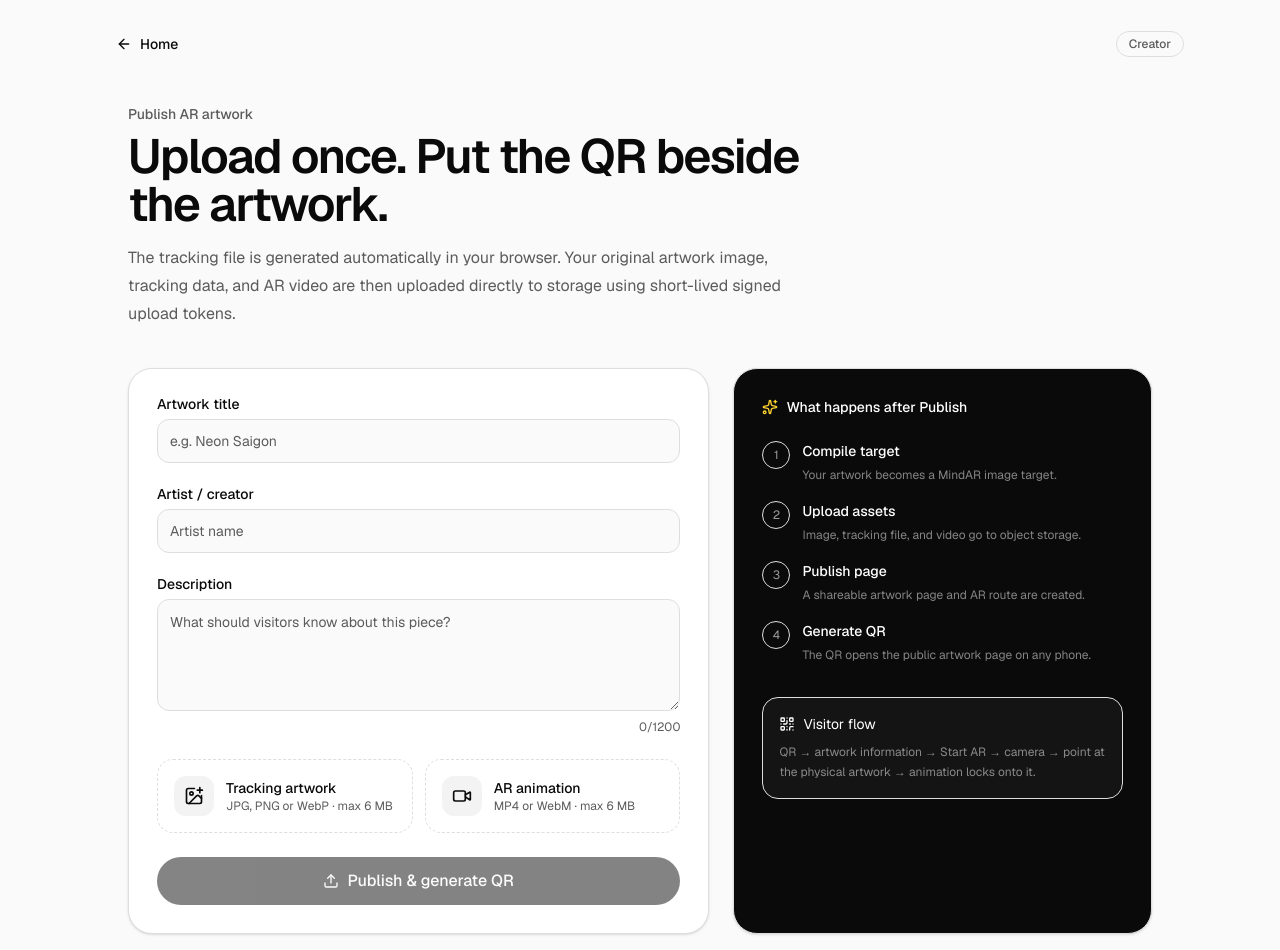
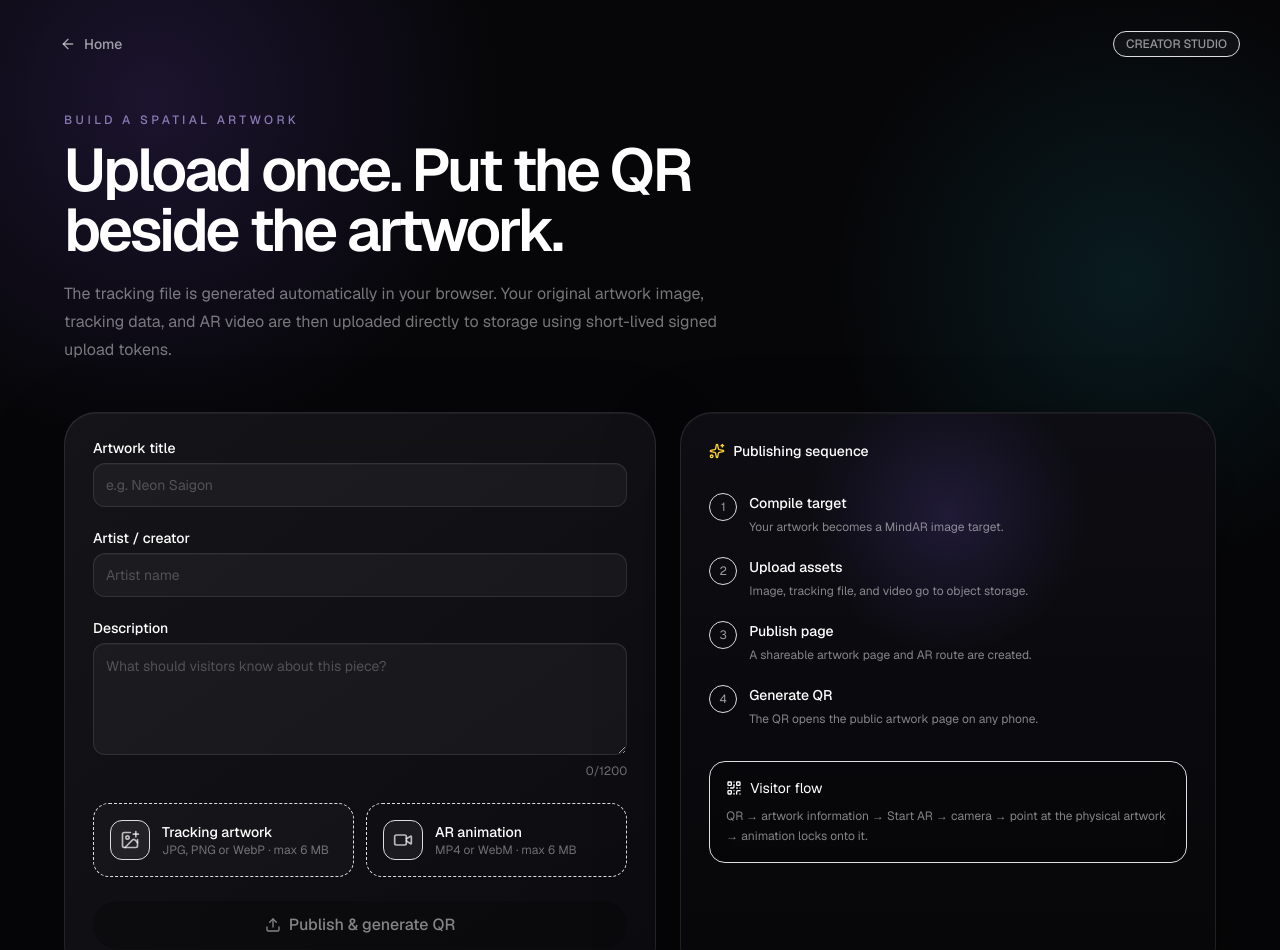
Before and after one commit to khovan123/AR-Art, a Next.js app: page /create in a window 1280 px wide. Shown: the top 950 px of the page. Built offline with nearby package versions, Linux system fonts and the light colour scheme.

Commit message:
style: turn creator into 3d artist studio

```diff
--- a/src/features/artwork/presentation/components/artwork-create-form.tsx
+++ b/src/features/artwork/presentation/components/artwork-create-form.tsx
@@ -175,7 +175,7 @@ export function ArtworkCreateForm() {
 
   if (result) {
     return (
-      <main className="min-h-screen bg-neutral-950 px-5 py-6 text-white sm:px-8">
+      <main className="creator-studio relative min-h-screen overflow-hidden px-5 py-6 text-white sm:px-8">
         <div className="mx-auto w-full max-w-5xl">
           <Link href="/" className="inline-flex">
             <Button
@@ -187,7 +187,7 @@ export function ArtworkCreateForm() {
             </Button>
           </Link>
 
-          <section className="mx-auto mt-12 grid max-w-4xl gap-8 rounded-[2rem] border border-white/10 bg-white/[0.04] p-6 shadow-2xl sm:p-9 md:grid-cols-[1fr_0.8fr]">
+          <section className="creator-panel mx-auto mt-12 grid max-w-5xl gap-8 rounded-[2.4rem] p-6 sm:p-9 md:grid-cols-[1.08fr_0.92fr]">
             <div>
               <Badge className="border-emerald-400/20 bg-emerald-400/10 text-emerald-200">
                 <Check className="mr-1 size-3" aria-hidden="true" />
@@ -236,13 +236,13 @@ export function ArtworkCreateForm() {
               </div>
             </div>
 
-            <div className="flex items-center justify-center rounded-3xl bg-white p-5">
+            <div className="creator-stage relative flex min-h-[24rem] items-center justify-center rounded-[2rem] p-8">
               {/* Generated data URL is intentionally rendered without next/image. */}
               {/* eslint-disable-next-line @next/next/no-img-element */}
               <img
                 src={result.qrDataUrl}
                 alt="QR code for the published AR artwork"
-                className="aspect-square w-full max-w-72"
+                className="relative z-10 aspect-square w-full max-w-64 rounded-2xl bg-white p-3 shadow-2xl"
               />
             </div>
           </section>
@@ -252,25 +252,25 @@ export function ArtworkCreateForm() {
   }
 
   return (
-    <main className="min-h-screen bg-background text-foreground">
-      <div className="mx-auto w-full max-w-6xl px-5 py-6 md:px-8">
+    <main className="creator-studio relative min-h-screen overflow-hidden">
+      <div className="relative z-10 mx-auto w-full max-w-[90rem] px-5 py-6 lg:px-10">
         <div className="flex items-center justify-between">
           <Link href="/">
-            <Button variant="ghost">
+            <Button variant="ghost" className="text-white/60 hover:bg-white/[0.06] hover:text-white">
               <ArrowLeft className="size-4" aria-hidden="true" />
               Home
             </Button>
           </Link>
-          <Badge>Creator</Badge>
+          <Badge className="border-white/10 bg-white/[0.04] text-white/55">CREATOR STUDIO</Badge>
         </div>
 
-        <section className="mx-auto mt-10 max-w-5xl">
+        <section className="mx-auto mt-12 max-w-6xl">
           <div className="max-w-2xl">
-            <p className="text-sm font-medium text-muted-foreground">Publish AR artwork</p>
-            <h1 className="mt-2 text-4xl font-semibold tracking-[-0.035em] sm:text-5xl">
+            <p className="text-xs font-medium uppercase tracking-[0.28em] text-violet-300/65">Build a spatial artwork</p>
+            <h1 className="mt-3 max-w-3xl text-4xl font-semibold tracking-[-0.05em] text-white sm:text-6xl">
               Upload once. Put the QR beside the artwork.
             </h1>
-            <p className="mt-4 text-base leading-7 text-muted-foreground">
+            <p className="mt-5 max-w-2xl text-base leading-7 text-white/45">
               The tracking file is generated automatically in your browser. Your original
               artwork image, tracking data, and AR video are then uploaded directly to
               storage using short-lived signed upload tokens.
@@ -279,9 +279,9 @@ export function ArtworkCreateForm() {
 
           <form
             onSubmit={handleSubmit}
-            className="mt-10 grid gap-6 lg:grid-cols-[1fr_0.72fr]"
+            className="mt-12 grid gap-6 lg:grid-cols-[1.05fr_0.95fr]"
           >
-            <div className="rounded-3xl border border-border bg-card p-5 shadow-sm sm:p-7">
+            <div className="creator-panel rounded-[2rem] p-5 sm:p-7">
               <div className="grid gap-6">
                 <div className="grid gap-2">
                   <Label htmlFor="title">Artwork title</Label>
@@ -316,20 +316,20 @@ export function ArtworkCreateForm() {
                     onChange={(event) => setDescription(event.target.value)}
                     placeholder="What should visitors know about this piece?"
                   />
-                  <p className="text-right text-xs text-muted-foreground">
+                  <p className="text-right text-xs text-white/40">
                     {description.length}/1200
                   </p>
                 </div>
 
                 <div className="grid gap-3 sm:grid-cols-2">
-                  <label className="group cursor-pointer rounded-2xl border border-dashed border-border p-4 transition hover:bg-secondary/40">
+                  <label className="group cursor-pointer rounded-2xl border border-dashed border-white/12 bg-white/[0.025] p-4 transition hover:border-violet-300/30 hover:bg-white/[0.055]">
                     <div className="flex items-center gap-3">
-                      <span className="flex size-10 items-center justify-center rounded-xl bg-secondary">
+                      <span className="flex size-10 items-center justify-center rounded-xl border border-white/10 bg-white/[0.055] text-white/70">
                         <ImagePlus className="size-5" aria-hidden="true" />
                       </span>
                       <div className="min-w-0">
                         <p className="text-sm font-medium">Tracking artwork</p>
-                        <p className="truncate text-xs text-muted-foreground">
+                        <p className="truncate text-xs text-white/40">
                           {targetImage
                             ? `${targetImage.name} · ${formatMb(targetImage.size)}`
                             : "JPG, PNG or WebP · max 6 MB"}
@@ -346,12 +346,12 @@ export function ArtworkCreateForm() {
 
                   <label className="group cursor-pointer rounded-2xl border border-dashed border-border p-4 transition hover:bg-secondary/40">
                     <div className="flex items-center gap-3">
-                      <span className="flex size-10 items-center justify-center rounded-xl bg-secondary">
+                      <span className="flex size-10 items-center justify-center rounded-xl border border-white/10 bg-white/[0.055] text-white/70">
                         <Video className="size-5" aria-hidden="true" />
                       </span>
                       <div className="min-w-0">
                         <p className="text-sm font-medium">AR animation</p>
-                        <p className="truncate text-xs text-muted-foreground">
+                        <p className="truncate text-xs text-white/40">
                           {overlayVideo
                             ? `${overlayVideo.name} · ${formatMb(overlayVideo.size)}`
                             : "MP4 or WebM · max 6 MB"}
@@ -380,8 +380,8 @@ export function ArtworkCreateForm() {
                   <p
                     className={
                       status === "working"
-                        ? "text-sm text-muted-foreground"
-                        : "text-sm text-red-600"
+                        ? "text-sm text-white/40"
+                        : "text-sm text-rose-300"
                     }
                     role="status"
                   >
@@ -391,13 +391,13 @@ export function ArtworkCreateForm() {
               </div>
             </div>
 
-            <aside className="rounded-3xl border border-border bg-neutral-950 p-5 text-white shadow-sm sm:p-7">
+            <aside className="creator-stage rounded-[2rem] p-5 text-white sm:p-7">
               <div className="flex items-center gap-2">
                 <Sparkles className="size-4 text-amber-300" aria-hidden="true" />
-                <p className="text-sm font-medium">What happens after Publish</p>
+                <p className="relative z-10 text-sm font-medium">Publishing sequence</p>
               </div>
 
-              <ol className="mt-6 grid gap-4">
+              <ol className="relative z-10 mt-8 grid gap-5">
                 {[
                   ["Compile target", "Your artwork becomes a MindAR image target."],
                   ["Upload assets", "Image, tracking file, and video go to object storage."],
@@ -444,7 +444,7 @@ export function ArtworkCreateForm() {
                 </div>
               )}
 
-              <div className="mt-8 rounded-2xl border border-white/10 bg-white/[0.04] p-4">
+              <div className="relative z-10 mt-8 rounded-2xl border border-white/10 bg-black/20 p-4 backdrop-blur">
                 <div className="flex items-center gap-2 text-sm">
                   <QrCode className="size-4" aria-hidden="true" />
                   Visitor flow
```
